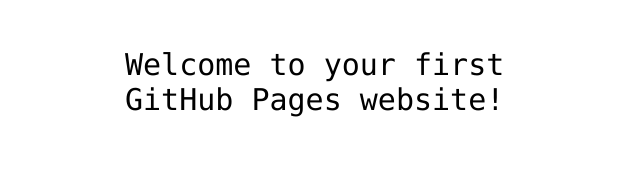
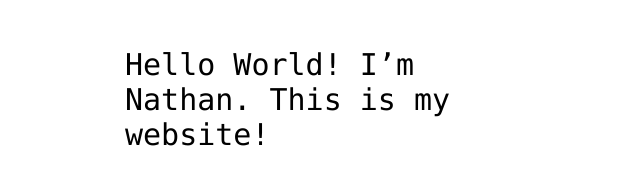
Before and after one commit to nbresser/hello-world, a plain HTML site: page index.html in a window 1280 px wide. Shown: the part 341-526 px from the top of the page, without its empty margins (315-955 px from the left). Drawn offline with Linux system fonts and the light colour scheme.

Commit message:
Update index.html
following tutorial

```diff
--- a/index.html
+++ b/index.html
@@ -12,7 +12,7 @@
 <img src="https://octodex.github.com/images/daftpunktocat-thomas.gif" id="octocat" alt="octocat-gif" />
 
 <!-- Change this code here by copy and pasting your template on line 15 -->
-<p>Welcome to your first GitHub Pages website!</p>
+<p>Hello World! I’m Nathan. This is my website!</p>
 
 </body>
 </html>
```
